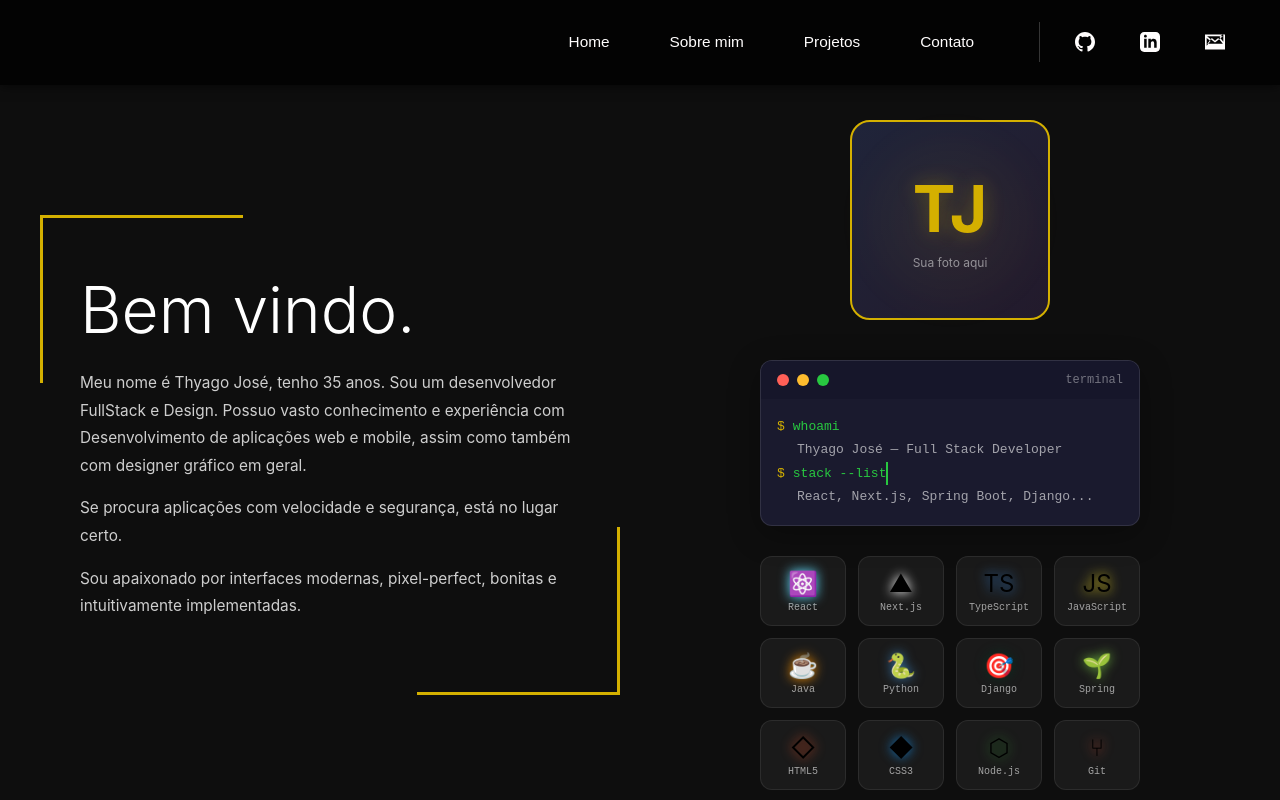
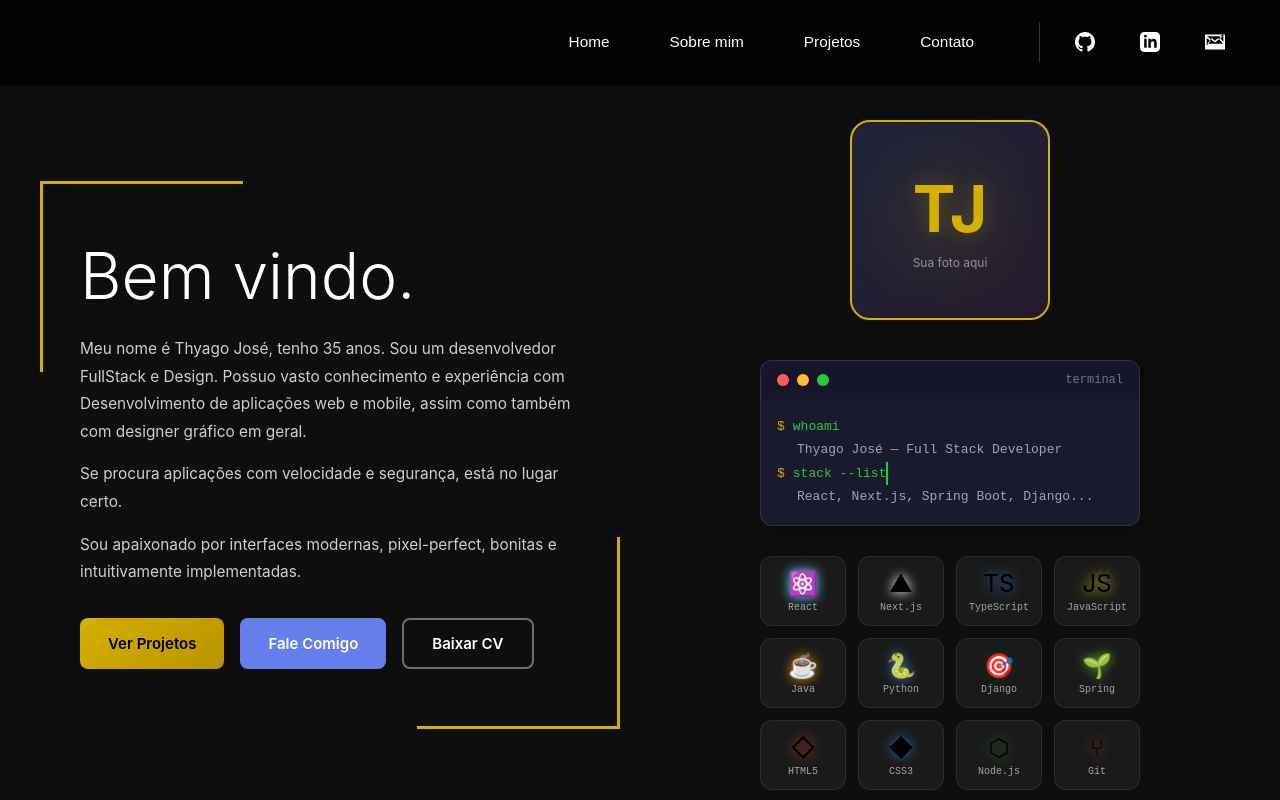
Before and after one commit to Thyago-Josef/portifolio-react, a Next.js app: page / in a window 1280 px wide. Built offline with nearby package versions, Linux system fonts and the light colour scheme.

Commit message:
feat: adicionar botoes CTA (Ver Projetos, Fale Comigo, Baixar CV) na hero section

```diff
--- a/src/app/globals.scss
+++ b/src/app/globals.scss
@@ -215,6 +215,62 @@ body {
       margin-bottom: 15px;
       max-width: 500px;
     }
+  }
+}
+
+// ============================================
+// CTA BUTTONS (HERO)
+// ============================================
+.hero-cta {
+  display: flex;
+  gap: 16px;
+  margin-top: 32px;
+  flex-wrap: wrap;
+
+  a {
+    text-decoration: none;
+    font-weight: 600;
+    font-size: 15px;
+    padding: 14px 28px;
+    border-radius: 8px;
+    transition: var(--transicao-padrao);
+    cursor: pointer;
+    display: inline-flex;
+    align-items: center;
+    gap: 8px;
+  }
+}
+
+.cta-primary {
+  background: linear-gradient(135deg, var(--cor-dourado), #b89400);
+  color: #000;
+
+  &:hover {
+    transform: translateY(-3px);
+    box-shadow: 0 6px 20px rgba(212, 176, 0, 0.4);
+  }
+}
+
+.cta-secondary {
+  background: var(--cor-primaria);
+  color: #fff;
+
+  &:hover {
+    background: #5568d4;
+    transform: translateY(-3px);
+    box-shadow: 0 6px 20px rgba(102, 126, 234, 0.4);
+  }
+}
+
+.cta-outline {
+  border: 2px solid rgba(255, 255, 255, 0.4);
+  color: #fff;
+  background: transparent;
+
+  &:hover {
+    border-color: #fff;
+    background: rgba(255, 255, 255, 0.1);
+    transform: translateY(-3px);
   }
 }
 
@@ -632,6 +688,10 @@ body {
     }
   }
 
+  .hero-cta {
+    justify-content: center;
+  }
+
   .hero-visual {
     order: -1;
   }
@@ -653,6 +713,16 @@ body {
 @media (max-width: 768px) {
   .quadro-cima {
     padding: 100px 20px 60px;
+  }
+
+  .hero-cta {
+    flex-direction: column;
+    align-items: stretch;
+
+    a {
+      justify-content: center;
+      padding: 12px 24px;
+    }
   }
 
   .elementos-cima {
--- a/src/app/page.tsx
+++ b/src/app/page.tsx
@@ -29,6 +29,11 @@ export default function Home() {
                 Sou apaixonado por interfaces modernas, pixel-perfect, bonitas
                 e intuitivamente implementadas.
               </p>
+              <div className="hero-cta">
+                <a href="#projetos" className="cta-primary">Ver Projetos</a>
+                <a href="#contato" className="cta-secondary">Fale Comigo</a>
+                <a href="/cv-thyago-jose.pdf" className="cta-outline" download>Baixar CV</a>
+              </div>
             </FrameV>
             <HeroVisual />
           </div>
```
